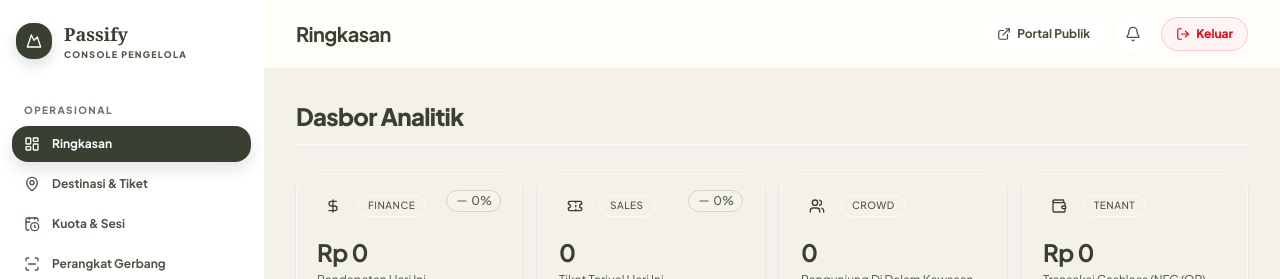
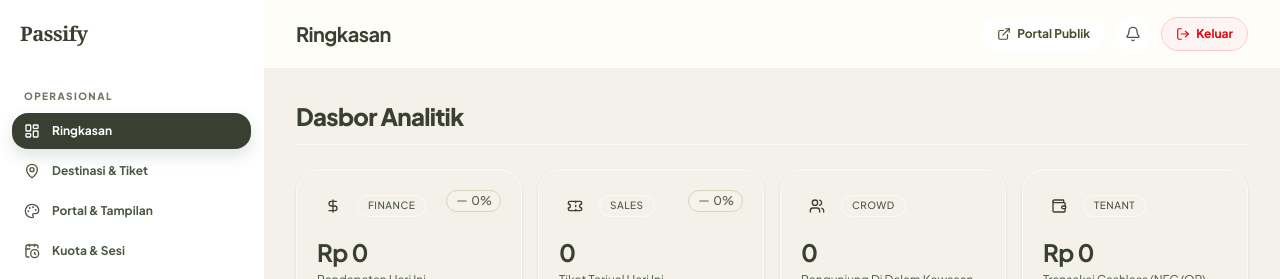
Before and after one commit to Derylfabiensyah/passify, a React (Vite) app in the folder frontend/: page /admin in a window 1280 px wide. Shown: the top 279 px of the page. Built offline with nearby package versions, Linux system fonts and the light colour scheme; no server answers.

Commit message:
clean(admin): simplify sidebar brand to only Passify text

```diff
--- a/frontend/src/components/admin/AdminLayout.jsx
+++ b/frontend/src/components/admin/AdminLayout.jsx
@@ -2,8 +2,8 @@ import React, { useState, useRef, useEffect } from 'react';
 import { Link, useLocation, useNavigate } from 'react-router-dom';
 import {
   Bell, CalendarClock, ChevronDown, ChevronLeft, ChevronRight,
-  Landmark, LayoutDashboard, MapPin, Menu, Mountain, ScanLine,
-  X, LogOut, User, Check, Building2, ExternalLink, AlertTriangle, ShieldCheck
+  Landmark, LayoutDashboard, MapPin, Menu, ScanLine,
+  X, LogOut, User, Check, Building2, ExternalLink, AlertTriangle, ShieldCheck, Palette
 } from 'lucide-react';
 import { getAdminUser } from '../../api/admin';
 import { useTenant } from '../../contexts/TenantContext';
@@ -13,6 +13,7 @@ import ModalWrapper from '../common/ModalWrapper';
 const menuItems = [
   { id: 'dashboard', label: 'Ringkasan', icon: LayoutDashboard, path: '/admin' },
   { id: 'destinations', label: 'Destinasi & Tiket', icon: MapPin, path: '/admin/destinations' },
+  { id: 'template', label: 'Portal & Tampilan', icon: Palette, path: '/admin/template' },
   { id: 'quotas', label: 'Kuota & Sesi', icon: CalendarClock, path: '/admin/quotas' },
   { id: 'gates', label: 'Perangkat Gerbang', icon: ScanLine, path: '/admin/gates' },
   { id: 'finance', label: 'Keuangan & Payout', icon: Landmark, path: '/admin/finance' },
@@ -30,18 +31,10 @@ const adminThemeStyles = `
 
 function Brand({ collapsed = false }) {
   return (
-    <div className={`flex items-center gap-3 ${collapsed ? 'justify-center' : ''}`}>
-      <span className="grid h-9 w-9 shrink-0 place-items-center rounded-xl bg-[var(--forest-deep)] text-white shadow-[0_6px_14px_rgba(16,45,32,.15)]">
-        <Mountain className="h-4 w-4" />
+    <div className={`flex items-center ${collapsed ? 'justify-center' : 'px-1'}`}>
+      <span className="font-serif text-xl font-bold tracking-tight text-[var(--forest-deep)]">
+        {collapsed ? 'P' : 'Passify'}
       </span>
-      {!collapsed && (
-        <span className="min-w-0">
-          <span className="block truncate font-serif text-lg font-bold text-[var(--forest-deep)]">Passify</span>
-          <span className="block truncate text-[9px] font-extrabold uppercase tracking-[.14em] text-[var(--ink-soft)]">
-            Console Pengelola
-          </span>
-        </span>
-      )}
     </div>
   );
 }
```
